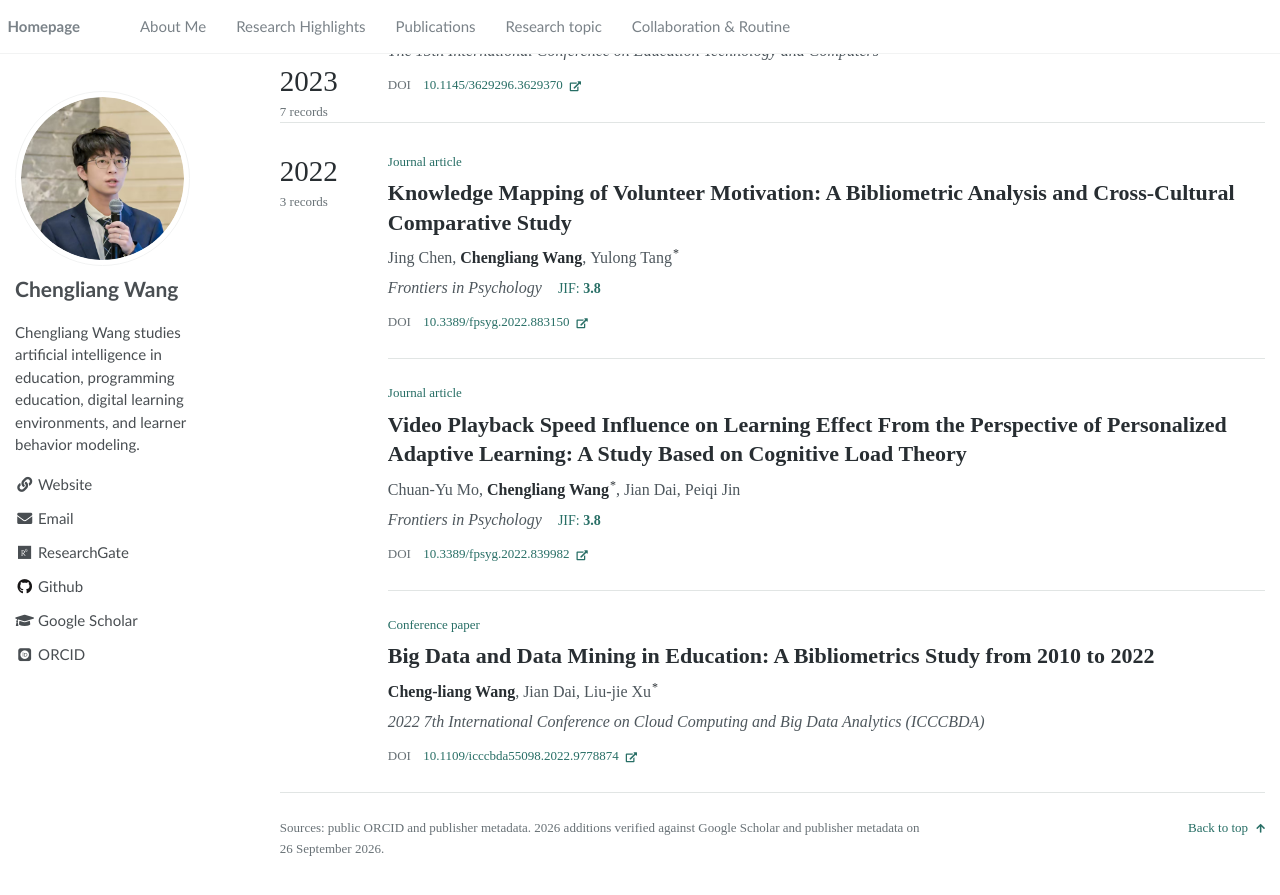
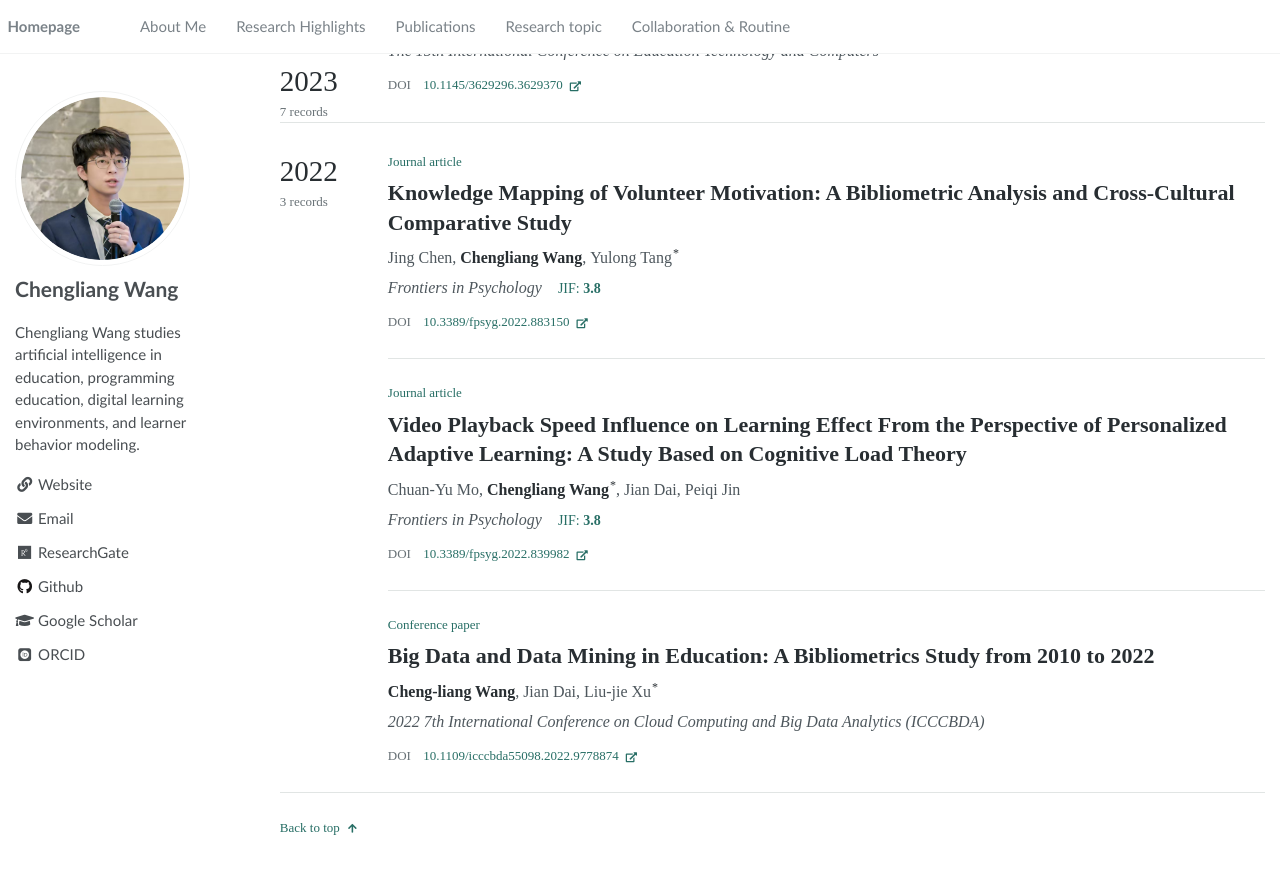
Before and after one commit to wcledutech/wcledutech.github.io, a Jekyll site: the page built from _pages/publication-index.html, in a window 1280 px wide and 900 px high, scrolled down 18376 px. Shown: the top 895 px of the window. Built offline with Jekyll 4.4.1, drawn with Linux system fonts in a browser that asks for light colours; some web fonts are replaced.

Commit message:
Remove publication index source note

```diff
--- a/_pages/publication-index.html
+++ b/_pages/publication-index.html
@@ -93,7 +93,6 @@ author_profile: true
   </div>
 
   <footer class="index-footer">
-    <p>Sources: public ORCID and publisher metadata. 2026 additions verified against Google Scholar and publisher metadata on 26 September 2026.</p>
     <a href="#publication-index">Back to top <i class="fas fa-arrow-up" aria-hidden="true"></i></a>
   </footer>
 </div>
```
